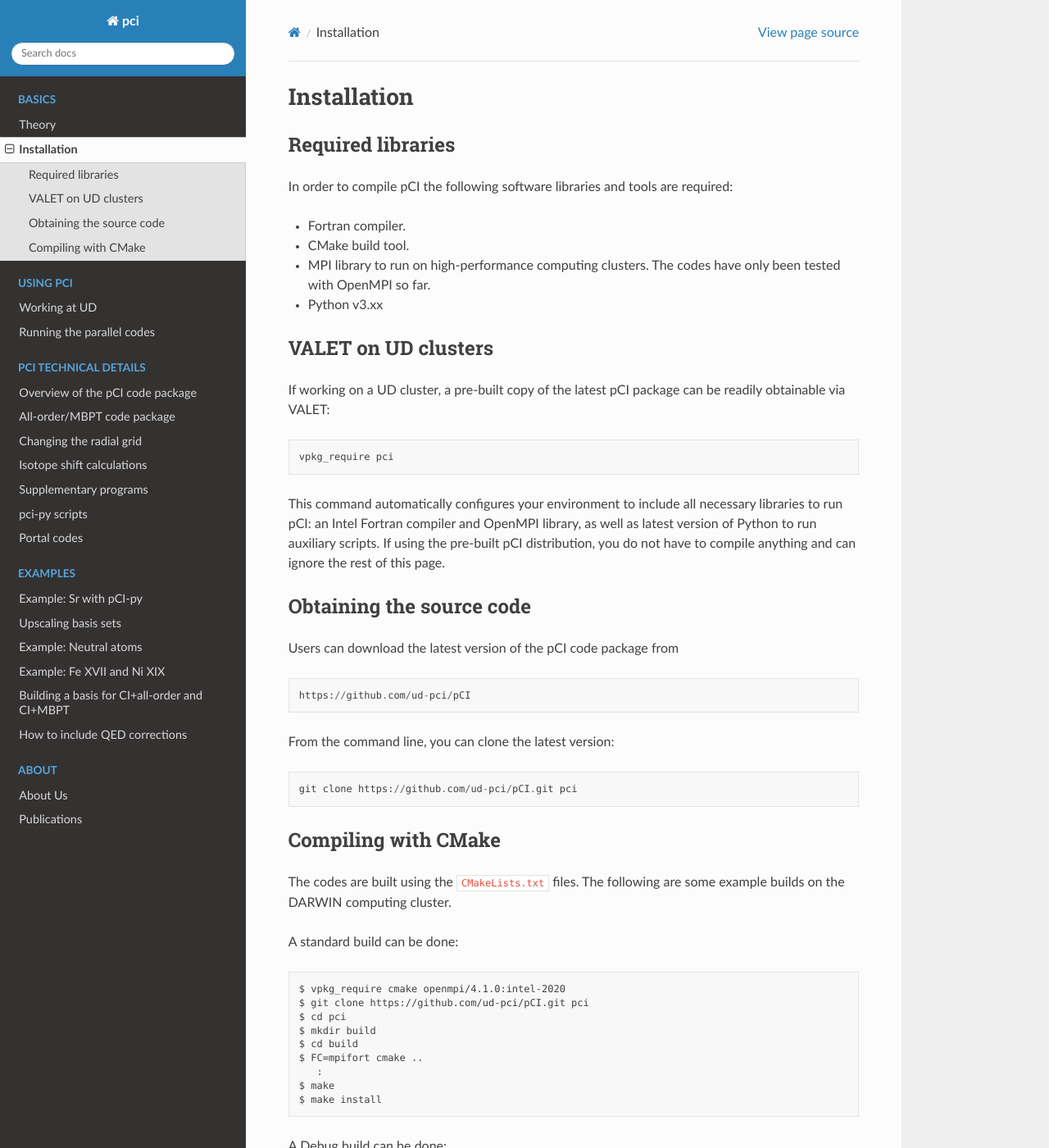
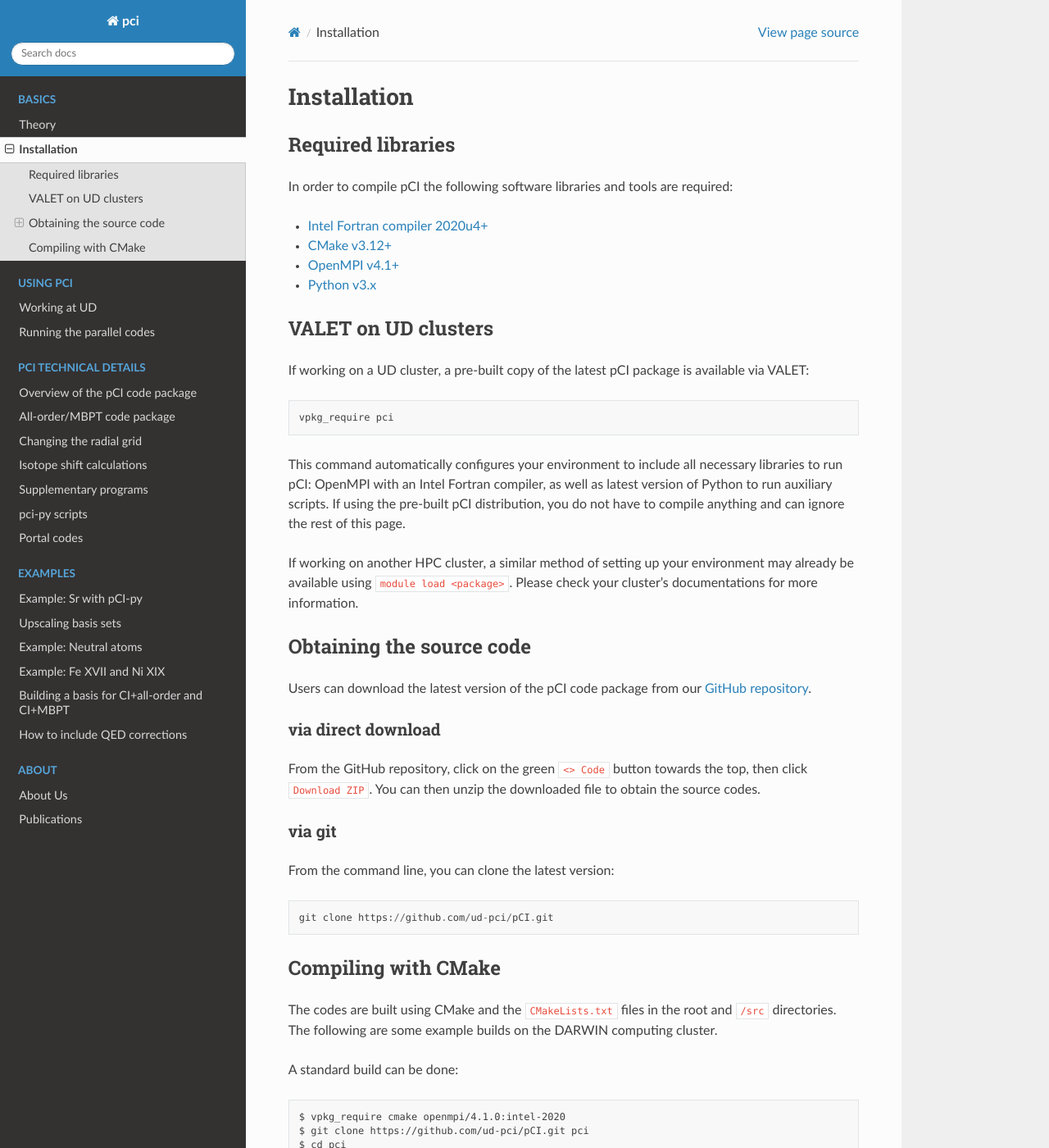
Before and after one commit to ud-pci/pCI, a Sphinx documentation site: the page built from docs/installation.rst, in a window 1280 px wide and 1400 px high. Shown: the whole window at 82% size. Built offline with Sphinx 7.4.7 and the Read the Docs theme 2.0.0, drawn with Linux system fonts in a browser that asks for light colours.

Commit message:
added links to sites of dependencies, modified some instructions

```diff
--- a/docs/installation.rst
+++ b/docs/installation.rst
@@ -5,40 +5,46 @@
 ------------------
 In order to compile pCI the following software libraries and tools are required:
 
-* Fortran compiler.
-* CMake build tool.
-* MPI library to run on high-performance computing clusters. The codes have only been tested with OpenMPI so far.
-* Python v3.xx
+* `Intel Fortran compiler 2020u4+ <https://www.intel.com/content/www/us/en/developer/tools/oneapi/fortran-compiler.html>`_
+* `CMake v3.12+ <https://cmake.org/download>`_
+* `OpenMPI v4.1+ <https://www-lb.open-mpi.org/software/ompi>`_
+* `Python v3.x <https://www.python.org/downloads/>`_
 
 VALET on UD clusters
 --------------------
 
-If working on a UD cluster, a pre-built copy of the latest pCI package can be readily obtainable via VALET:
+If working on a UD cluster, a pre-built copy of the latest pCI package is available via VALET:
 
 .. code-block::
 
    vpkg_require pci
 
-This command automatically configures your environment to include all necessary libraries to run pCI: an Intel Fortran compiler and OpenMPI library, as well as latest version of Python to run auxiliary scripts. If using the pre-built pCI distribution, you do not have to compile anything and can ignore the rest of this page.
+This command automatically configures your environment to include all necessary libraries to run pCI: OpenMPI with an Intel Fortran compiler, as well as latest version of Python to run auxiliary scripts. If using the pre-built pCI distribution, you do not have to compile anything and can ignore the rest of this page.
+
+If working on another HPC cluster, a similar method of setting up your environment may already be available using ``module load <package>``. Please check your cluster's documentations for more information.
 
 Obtaining the source code
 -------------------------
-Users can download the latest version of the pCI code package from
+Users can download the latest version of the pCI code package from our `GitHub repository <https://github.com/ud-pci/pCI>`_.
 
-.. code-block::
+via direct download
+~~~~~~~~~~~~~~~~~~~
 
-   https://github.com/ud-pci/pCI
+From the GitHub repository, click on the green ``<> Code`` button towards the top, then click ``Download ZIP``. You can then unzip the downloaded file to obtain the source codes.
+
+via git
+~~~~~~~
 
 From the command line, you can clone the latest version:
 
 .. code-block::
 
-   git clone https://github.com/ud-pci/pCI.git pci
+   git clone https://github.com/ud-pci/pCI.git
 
 Compiling with CMake
 --------------------
 
-The codes are built using the ``CMakeLists.txt`` files. The following are some example builds on the DARWIN computing cluster.
+The codes are built using CMake and the ``CMakeLists.txt`` files in the root and ``/src`` directories. The following are some example builds on the DARWIN computing cluster.
 
 A standard build can be done:
 
```
